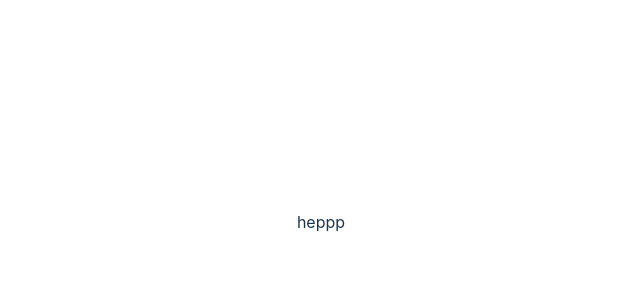
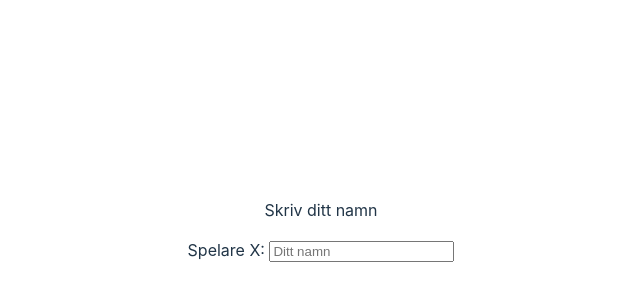
Before and after one commit to bergeper/Vue--Tic-Tac-Toe, a Vue app: page / in a window 1280 px wide. Shown: the part 178-478 px from the top of the page, without its empty margins (319-959 px from the left). Built offline with nearby package versions, Linux system fonts and the light colour scheme.

Commit message:
(pseudo): pseudo code for planing

```diff
--- a/src/App.vue
+++ b/src/App.vue
@@ -1,9 +1,9 @@
 <script setup lang="ts">
-import StartGame from './components/StartGame.vue';
+import ShowGame from './components/ShowGame.vue';
 </script>
 
 <template>
-  <StartGame></StartGame>
+  <ShowGame></ShowGame>
 </template>
 
 <style scoped></style>
--- a/src/components/ShowGame.Vue
+++ b/src/components/ShowGame.Vue
@@ -1,5 +1,25 @@
-<script setup lang="ts"></script>
+<script setup lang="ts">
+import ShowScore from './ShowScore.vue';
+import StartGame from './StartGame.vue';
 
-<template></template>
+// showGame blir true om man hämtar data från localstorage och det finns två spelare
+let showGame = false;
+</script>
 
+<template>
+  <StartGame>
+    <!--
+      ifall det inte finns två spelare ska show är vara false
+      om ingen spelare finns blir denna true så den syns.
+    -->
+  </StartGame>
+
+  <div v-show="showGame">
+    <!-- Om två spelare hämtas från localstorage så ska showGame bli true. -->
+    Här är spelet
+  </div>
+
+  <!-- Samma ska här ?-->
+  <ShowScore></ShowScore>
+</template>
 <style scoped></style>
--- a/src/components/StartGame.vue
+++ b/src/components/StartGame.vue
@@ -1,5 +1,17 @@
-<script setup lang="ts"></script>
+<script setup lang="ts">
+// Get two player names write in names.
+// Clear input after first player
+// Second player puts in name, length of list 2 send to ShowGame?
 
-<template>heppp</template>
+let player = ['X', 'O'];
+</script>
+
+<template>
+  <div>
+    <p>Skriv ditt namn</p>
+    <label>Spelare {{ player[0] }}: </label>
+    <input placeholder="Ditt namn" />
+  </div>
+</template>
 
 <style scoped></style>
--- /dev/null
+++ b/src/models/Player.ts
@@ -0,0 +1,3 @@
+export class Player {
+  constructor(public id: number, public name: string, public score: number) {}
+}
```
Also changed, not shown: src/models/Game.ts (added, +9 -0 lines).
